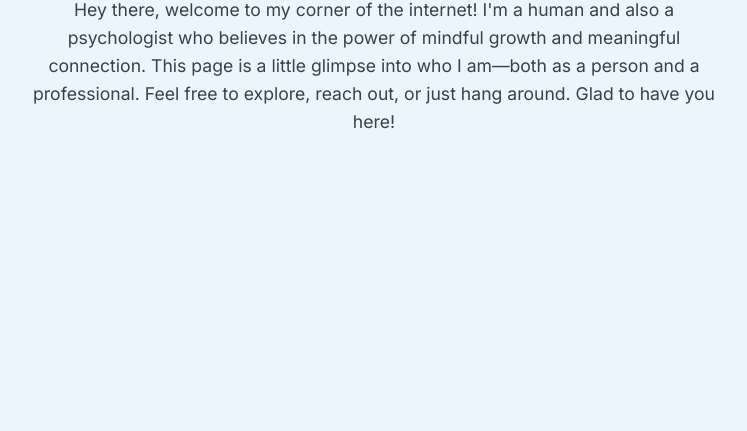
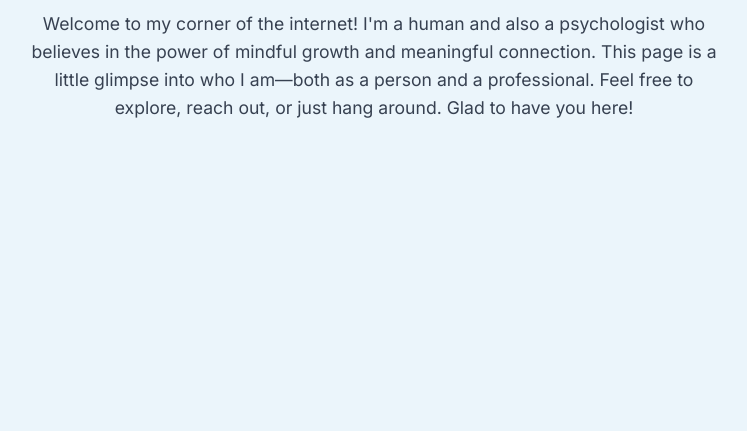
Before and after one commit to JuneWithin/junewithin.github.io, a plain HTML site: page index.html in a window 1280 px wide. Shown: the part 369-800 px from the top of the page, without its empty margins (266-1013 px from the left). Drawn offline with Linux system fonts and the light colour scheme.

Commit message:
Update index.html

```diff
--- a/index.html
+++ b/index.html
@@ -48,7 +48,7 @@
   <div class="container">
     <h1>GOOD DAY, DIAN'S HERE</h1>
     <p>
-      Hey there, welcome to my corner of the internet! I'm a human and also a psychologist who believes in the power of mindful growth and meaningful connection.
+      Welcome to my corner of the internet! I'm a human and also a psychologist who believes in the power of mindful growth and meaningful connection.
       This page is a little glimpse into who I am—both as a person and a professional. Feel free to explore, reach out, or just hang around. Glad to have you here!
     </p>
   </div>
```
